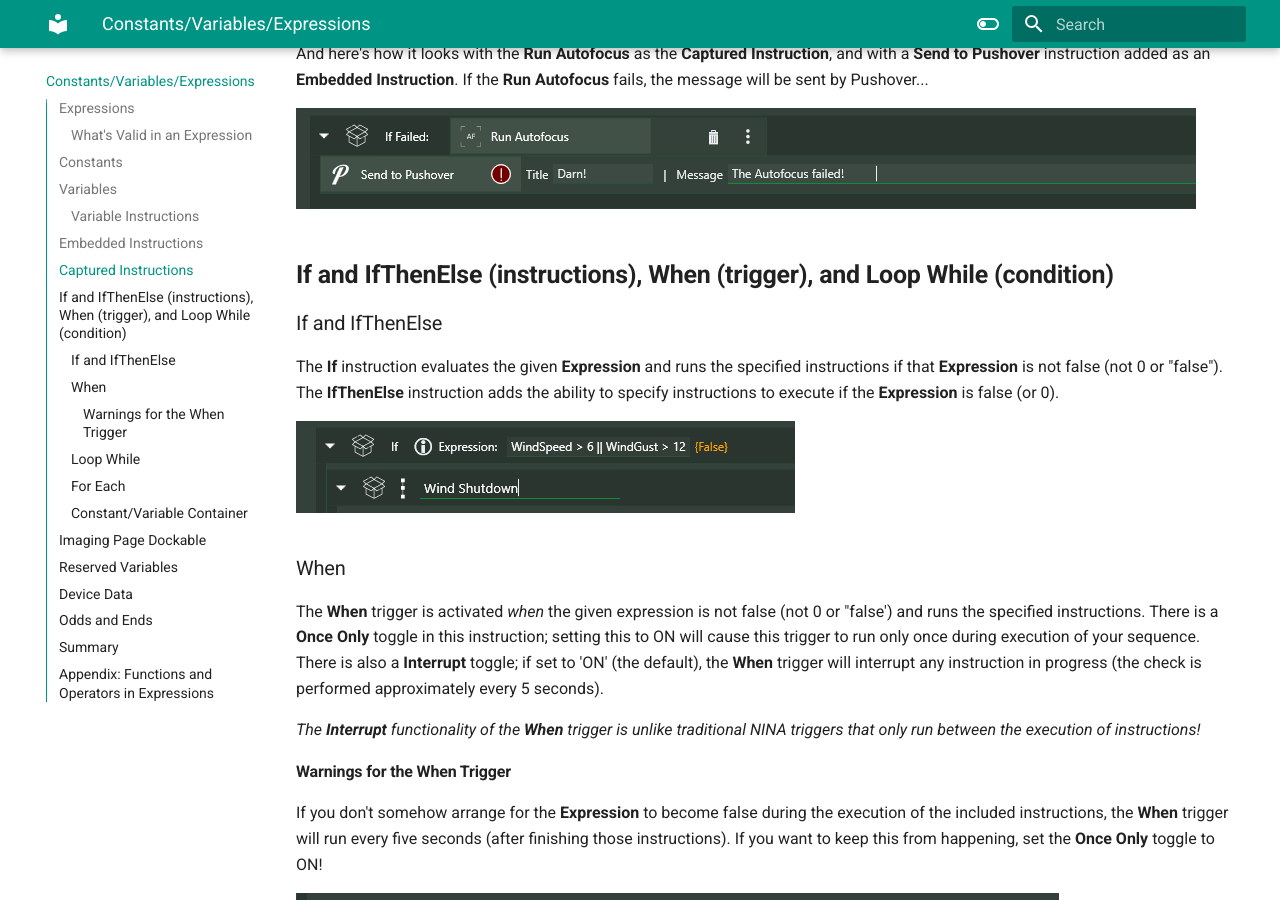
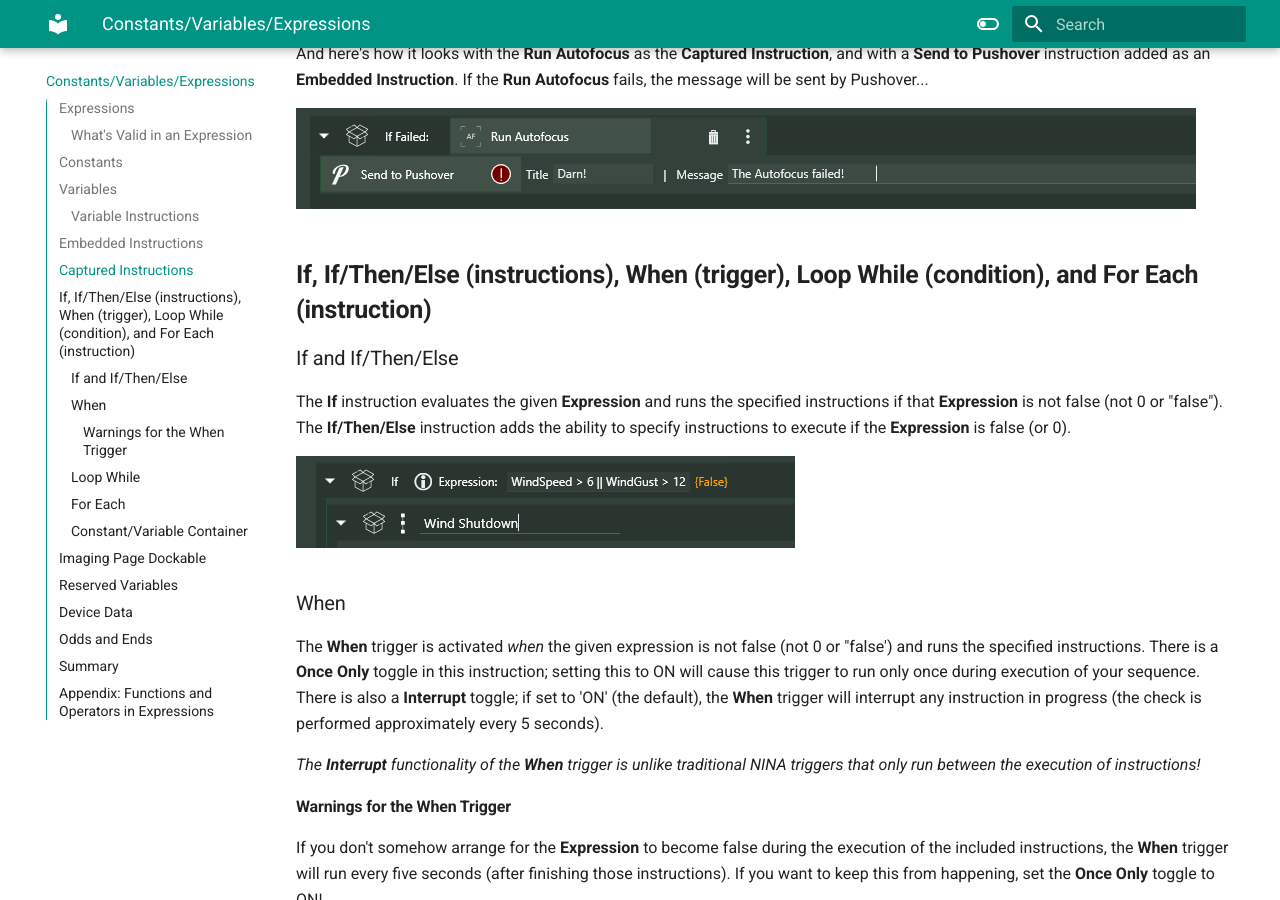
Before and after one commit to marcblank/marcblank.github.io, an MkDocs documentation site: the page built from docs/CVE.md, in a window 1280 px wide and 900 px high, scrolled down 3951 px. Built offline with MkDocs 1.6.1 and Material for MkDocs 9.7.7, drawn with Linux system fonts in a browser that asks for light colours.

Commit message:
Document ForEach

```diff
--- a/docs/CVE.md
+++ b/docs/CVE.md
@@ -74,11 +74,11 @@
 
 ![](CapturedAF.png)
 
-## **If and IfThenElse (instructions), When (trigger), and Loop While (condition)**
+## **If, If/Then/Else (instructions), When (trigger), Loop While (condition), and For Each (instruction)**
 
-### If and IfThenElse
+### If and If/Then/Else
 
-The **If** instruction evaluates the given **Expression** and runs the specified instructions if that **Expression** is not false (not 0 or "false").  The **IfThenElse** instruction adds the ability to specify instructions to execute if the **Expression** is false (or 0).
+The **If** instruction evaluates the given **Expression** and runs the specified instructions if that **Expression** is not false (not 0 or "false").  The **If/Then/Else** instruction adds the ability to specify instructions to execute if the **Expression** is false (or 0).
 
 ![](If.png)
 
```
